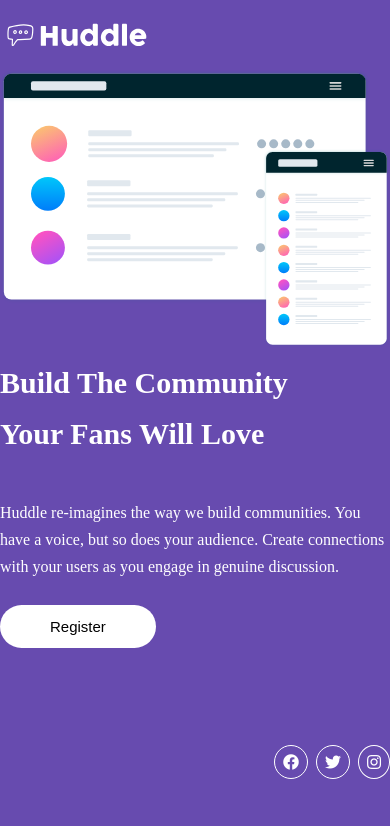
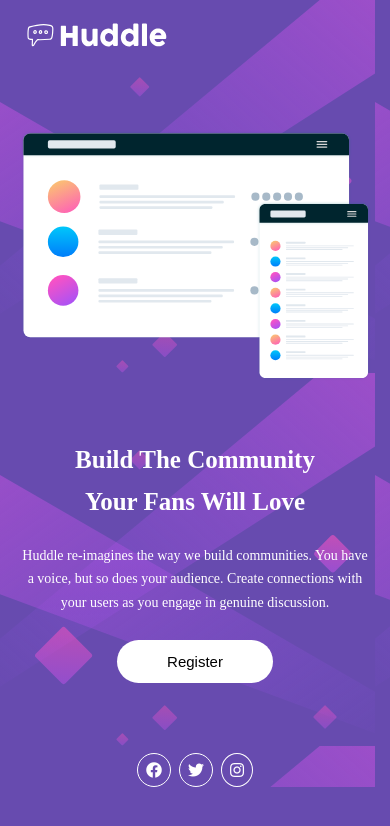
Before and after one commit to peoray/huddle, a plain HTML site: page index.html in a window 390 px wide. Drawn offline with Linux system fonts and the light colour scheme.

Commit message:
make responsive

```diff
--- a/css/style.css
+++ b/css/style.css
@@ -1,3 +1,9 @@
+/* css variables */
+
+:root {
+  --color-white: #fff;
+}
+
 *::before,
 *::after,
 * {
@@ -8,51 +14,50 @@
 
 html {
   font-size: 62.5%;
+  background: hsl(257, 40%, 49%);
 }
 
 body {
   box-sizing: border-box;
   line-height: 1.7;
   font-size: 1.6rem;
-  background: hsl(257, 40%, 49%);
+  background: url(../images/bg-desktop.svg);
 }
 
 .container {
-  max-width: 1440px;
+  max-width: 90%;
   margin: 0 auto;
 }
 
-.header img {
+.header {
   display: flex;
   align-items: center;
   height: 70px;
+}
+
+.header .logo {
   width: 150px;
 }
 
 img {
-  max-width: 100%;
+  width: 100%;
+  height: auto;
 }
 
 .main-content {
-  /* display: flex; */
+  display: flex;
   justify-content: space-between;
-  align-items: center;
-  height: 80vh;
+  margin-top: 6rem;
 }
 
-@media (min-width: 1440px) {
-  .main-content {
-    display: flex;
-  }
+.content-img {
+  margin-right: 7rem;
 }
 
 .content {
-  display: flex;
-  flex-direction: column;
-  align-items: flex-start;
-  justify-content: flex-start;
-  flex-basis: 40%;
-  color: #fff;
+  margin-top: 5rem;
+  width: 40%;
+  color: var(--color-white);
 }
 
 .heading {
@@ -68,32 +73,95 @@ img {
 }
 
 .btn {
-  align-self: flex-start;
   outline: none;
   border: none;
   padding: 1.3rem 5rem;
   font-size: 1.5rem;
   font-weight: 400;
   text-align: center;
-  background: #fff;
+  background: var(--color-white);
   border-radius: 100px;
   margin-top: 2.5rem;
 }
 
 .footer {
   text-align: right;
-  display: block;
 }
 
 .icon {
-  border: 1px solid #fff;
+  border: 1px solid var(--color-white);
   vertical-align: middle;
   padding: 0.8rem;
   border-radius: 50%;
   margin: 0 0.4rem 0 0;
-  color: #fff;
+  color: var(--color-white);
 }
 
 .icon:last-child {
   margin: 0;
 }
+
+/* RWD */
+
+@media (max-width: 1280px) {
+  .main-content {
+    flex-direction: column;
+    align-items: center;
+  }
+
+  .content-img {
+    margin-right: 0;
+  }
+
+  .content {
+    width: 100%;
+    text-align: center;
+  }
+
+  .heading {
+    font-size: 4.5rem;
+    margin-bottom: 2rem;
+  }
+
+  .btn {
+    align-self: center;
+  }
+
+  .footer {
+    text-align: center;
+    margin-top: 7rem;
+    margin-bottom: 3rem;
+  }
+}
+
+@media (max-width: 650px) {
+  .heading {
+    font-size: 3.5rem;
+  }
+}
+
+@media (max-width: 470px) {
+  body {
+    background: url(../images/bg-mobile.svg);
+  }
+
+  .heading {
+    font-size: 3rem;
+  }
+}
+
+@media (max-width: 400px) {
+  .heading {
+    font-size: 2.5rem;
+  }
+
+  .content p {
+    font-size: 1.4rem;
+  }
+}
+
+@media (max-width: 330px) {
+  .heading {
+    font-size: 2rem;
+  }
+}
--- a/index.html
+++ b/index.html
@@ -18,17 +18,11 @@
 
     <link rel="stylesheet" href="css/font-awesome/css/all.min.css" />
     <link rel="stylesheet" href="css/style.css" />
-
-    <!-- Feel free to remove these styles or customise in your own stylesheet 👍 -->
-    <!-- <style>
-    .attribution { font-size: 11px; text-align: center; }
-    .attribution a { color: hsl(228, 45%, 44%); }
-  </style> -->
   </head>
   <body>
     <div class="container">
       <header class="header">
-        <img src="images/logo.svg" alt="Huddle Logo" />
+        <img src="images/logo.svg" alt="Huddle Logo" class="logo"/>
       </header>
 
       <main>
@@ -61,12 +55,5 @@
         <i class="fab fa-instagram icon"></i>
       </footer>
     </div>
-
-    <!--
-  <footer>
-    <p class="attribution">
-      This page started life as a challenge on <a href="https://www.frontendmentor.io?ref=challenge" target="_blank">Frontend Mentor</a> 🎉
-    </p>
-  </footer> -->
   </body>
 </html>
```
